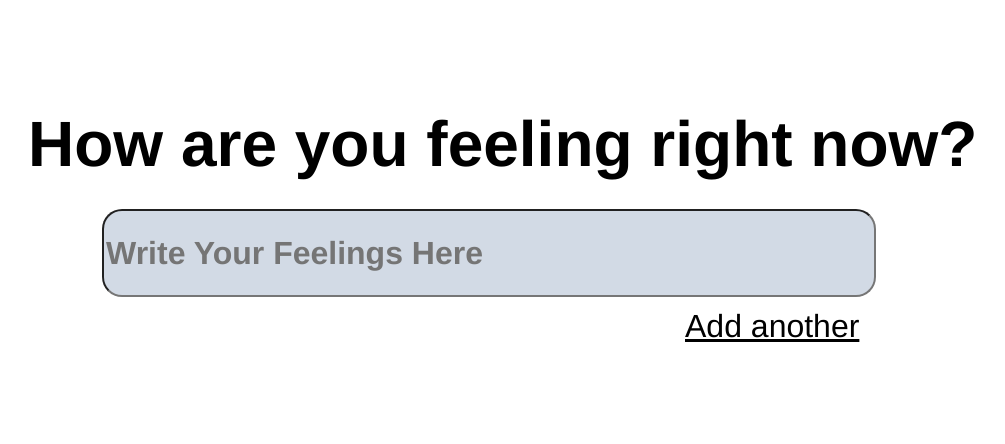
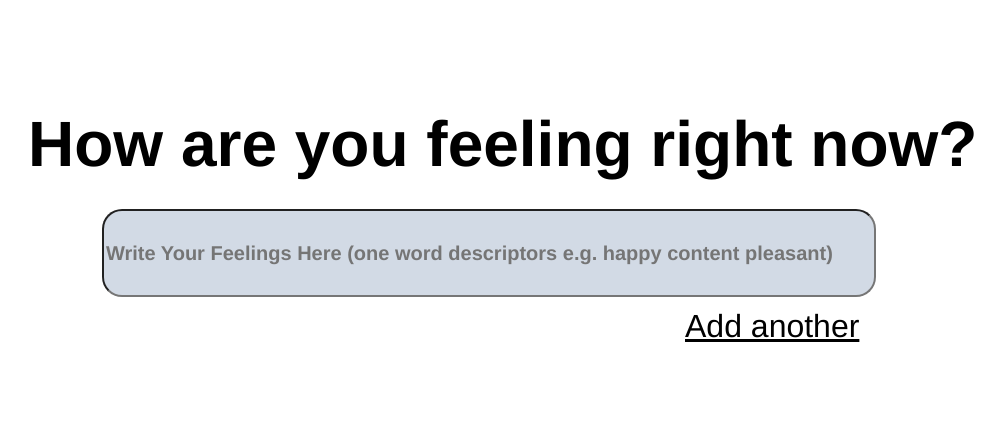
Before and after one commit to crasgaitis/dubhacks_23, a Python web app: template templates/user-input-feelings-page.html in a window 1280 px wide. Shown: the part 206-650 px from the top of the page, without its empty margins (244-1249 px from the left). Run offline with Jinja, Linux system fonts and the light colour scheme; the template is opened without the code that fills it, so the values that code supplies are empty.

```diff
--- a/static/css/styles.css
+++ b/static/css/styles.css
@@ -203,7 +203,7 @@
     font-family: "Nunito-SemiBold", Helvetica;
     font-weight: 600;
     color: #000000;
-    font-size: 32px;
+    font-size: 20px;
     letter-spacing: 0;
     line-height: normal;
   }
--- a/templates/user-input-feelings-page.html
+++ b/templates/user-input-feelings-page.html
@@ -8,7 +8,7 @@
       <div class="div">
         <p class="text-wrapper">How are you feeling right now?</p>
         <img class="logo" src="/assets/img/MyMelody_logo.PNG" />
-        <input type="text" class="rectangle" placeholder="Write Your Feelings Here"></input>
+        <input type="text" class="rectangle" placeholder="Write Your Feelings Here (one word descriptors e.g. happy content pleasant)"></input>
         <div class="add-another" id="add-another">Add another</div>
         <a href="egg-page.html">
             <button class="div-wrapper">
```
